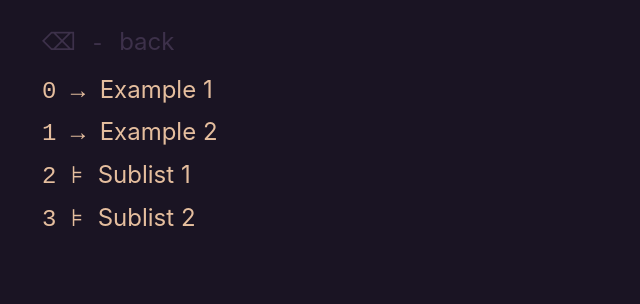
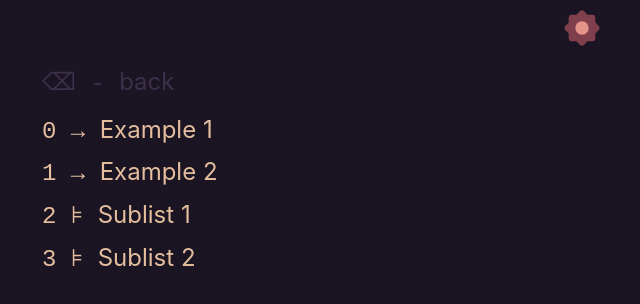
Before and after one commit to damoc1es/start, a React (Vite) app: page / in a window 1280 px wide. Shown: the top 304 px of the page, without its empty margins (338-978 px from the left). Built offline with nearby package versions, Linux system fonts and the light colour scheme.

Commit message:
Add settings button/tab

```diff
--- a/src/App.tsx
+++ b/src/App.tsx
@@ -1,16 +1,35 @@
+import { useState } from 'react';
 import LinkList from './LinkList'
 import { Node } from './Node';
 import defaultJson from './defaultJson';
+import SettingsTab from './SettingsTab';
+import settingsIcon from './assets/settings.svg'
 
 
 function App() {
   const node: Node = Node.fromJson(defaultJson);
+  const [settingsTabOpened, setSettingsTabOpened] = useState(false);
+
+  const toggleSettings = () => {
+    setSettingsTabOpened(settingsTabOpened ? false : true);
+  }
 
   return (
     <>
-      <section>
-        <LinkList treeNode={node}/>
-      </section>
+      <nav>
+        <img onClick={toggleSettings} src={settingsIcon} alt="settings icon" title="Settings"></img>
+      </nav>
+      {
+        settingsTabOpened
+        ?
+          <section className='settingsTab'>
+            <SettingsTab/>
+          </section>
+        :
+          <section>
+            <LinkList treeNode={node}/>
+          </section>
+      }
     </>
   )
 }
--- /dev/null
+++ b/src/SettingsTab.tsx
@@ -0,0 +1,11 @@
+function SettingsTab() {
+
+
+    return (
+        <>
+            <button>Open Links Editor</button>
+        </>
+    )
+}
+
+export default SettingsTab
--- a/src/style.css
+++ b/src/style.css
@@ -24,10 +24,20 @@
 
 #root {
   display: flex;
-  justify-content: center;
+  flex-direction: column;
+  align-items: center;
 
-  > section {
+  > section, > nav {
     width: min(98vw, 600px);
+  }
+}
+
+nav {
+  display: flex;
+  justify-content: flex-end;
+  img {
+    width: 2.5em;
+    cursor: pointer;
   }
 }
 
```
Also changed, not shown: src/assets/settings.svg (added).
